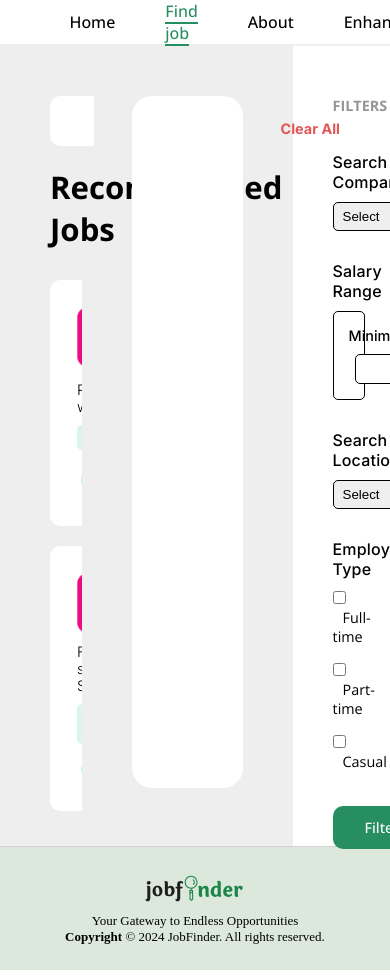
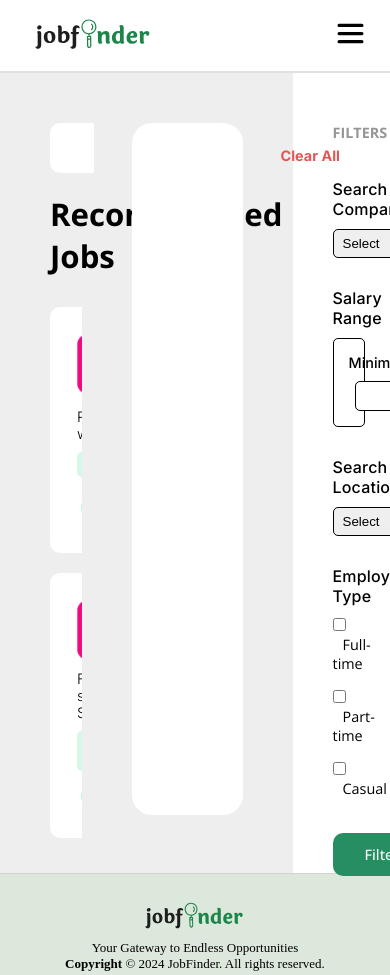
Before and after one commit to Davidangga/job-marketplace-website, a plain HTML site: page jobs.html in a window 390 px wide. Shown: the top 975 px of the page. Drawn offline with nearby package versions, Linux system fonts and the light colour scheme.

Commit message:
navbar responsiveness

```diff
--- a/jobs.html
+++ b/jobs.html
@@ -10,12 +10,15 @@
     <title>Jobs Marketplace</title>
 
     <link rel="stylesheet" href="styles/style.css">
+    <link rel="stylesheet" href="styles/responsive.css" media="screen and (max-width: 480px)">
+
 </head>
 <body>
     <!-- semantic header for encapsulate navigation menu link -->
     <header>
         <nav>
             <a href="index.html" class="logo"><img src="images/logo.svg" alt="company logo"></a>
+            <input type="checkbox" id="hamburger-toggle">
             <ul class="list-menu">
                 <li><a href="index.html" class="menu">Home</a></li>
                 <!-- link-activate represent current activated menu link -->
@@ -23,6 +26,7 @@
                 <li><a href="about.html" class="menu">About</a></li>
                 <li><a href="enhancements.html" class="menu">Enhancements</a></li>
             </ul>
+            <label id="hamburger-btn" for="hamburger-toggle"><img src="images/hamburgerbtn.svg" alt="hamburger icon"></label>
         </nav>
     </header>
     <!-- semantic main store the main contents of this page-->
@@ -31,7 +35,7 @@
         <!-- article semantic willb e use for job previews and job details-->
         <article id="job-search-left">
             <div id="job-search-scrollable">
-                <form id="job-search" action="https://mercury.swin.edu.au/it000000/formtest.php">
+                <form id="job-search" action="https://mercury.swin.edu.au/it000000/formtest.php" method="post">
                     <input id="search-bar" type="text" placeholder="Seach job by role..." name="jobSearch">
                     <input id= "search-btn" type="submit" value="">
                 </form>
@@ -42,20 +46,27 @@
 
                 <!-- job preview -->
                 <section id="job-preview-container">
+                    <!-- each job previw will be place within a tag for hyperlink to activate the corresponding job detail -->
                     <a class="job-preview" href="#content-1">
+                        <!-- job preview title with image, title, company, and job reference -->
                         <div class="job-preview-title">
                             <img src="images/Logo-seek.png" alt="company logo">
                             <div class="job-preview-role">
-                                <h2>Technical Support Officer</h2>
+                                <h2>Technical Support Officer <span class="job-reference">JOB001</span></h2>
                                 <h3>Balance Recruitment</h3>
                             </div>
                         </div>
+                        <!-- job descritption -->
                         <p class="job-preview-desc">Responding to business problem with technical knowledge...</p>
+
+                        <!-- job top 3 skills -->
                         <div class="job-preview-skills">
                             <div class="job-skill">Azure</div>
                             <div class="job-skill">Cloud</div>
                             <div class="job-skill">Microsoft</div>
                         </div>
+
+                        <!-- job others information: location, type, and salary -->
                         <div class="job-preview-others">
                             <h4 class="job-preview-location"><img src="images/location-icon.svg" alt="location"> Sydney, NSW</h4>
                             <h4 class="job-preview-type">Full time</h4>
@@ -67,7 +78,7 @@
                         <div class="job-preview-title">
                             <img src="images/Logo-seek.png" alt="company logo">
                             <div class="job-preview-role">
-                                <h2>IT Support</h2>
+                                <h2>IT Support  <span class="job-reference">JOB001</span></h2>
                                 <h3>Fortech IT Solutions</h3>
                             </div>
                         </div>
@@ -85,21 +96,28 @@
                     </a>
                 </section>
             </div>
-            <!-- job details -->
+
+            <!-- job details section-->
             <section id="job-search-details">
+                <!-- each job detail will be hidden and activate by id targeted from job preview hyperlink -->
                 <div class="job-detail" id="content-1">
+                    <!-- job detail title -->
                     <div class="job-detail-title">
                         <img src="images/Logo-seek.png" alt="company logo">
                         <div class="job-detail-role">
-                            <h2>Technical Support Officer</h2>
+                            <h2>Technical Support Officer  <span class="job-reference">JOB001</span></h2>
                             <h2>Balance Recruitment</h2>
                         </div>
                     </div>
+
+                    <!-- job detail description -->
                     <div class="job-detail-overview">
                         <h3>Role Overview</h3>
                         <p>Responding to business problem with technical knowledge, supporting customer base that are going to be largely increase to 600 current users.
                         </p>
                     </div>
+
+                    <!-- key responsibility on order list -->
                     <div class="job-detail-responsibility">
                         <h3>Key Responsibility</h3>
                         <ol>
@@ -109,6 +127,8 @@
                             <li>Working with the Bioinformatics Systems Specialist to help improve software development practices within the Bioinformatics team.</li>
                         </ol>
                     </div>
+
+                    <!-- job attributes on unordered list-->
                     <div class="job-detail-skills">
                         <h3>Essential Attributes</h3>
                         <ul>
@@ -135,6 +155,8 @@
                             <li>Experience with High Performance Computing (HPC) clusters and job scheduling systems.</li>
                         </ul>
                     </div>
+
+                    <!-- job other details -->
                     <div class="job-detail-other">
                         <h3>Roles Detail</h3>
                         <div class="others-container">
@@ -152,6 +174,8 @@
                             </div>
                         </div>
                     </div>
+
+                    <!-- job action for link to actual website and apply -->
                     <div class="job-detail-action">
                         <a href="https://www.seek.com.au/job/73975782?ref=search-standalone&type=standout#sol=7de1984372eafeacef6d609bc07521f169eba58d">Link to Source</a>
                         <a href="apply.html">Submit a Proposal</a>
@@ -163,7 +187,7 @@
                     <div class="job-detail-title">
                         <img src="images/Logo-seek.png" alt="company logo">
                         <div class="job-detail-role">
-                            <h2>IT Support</h2>
+                            <h2>IT Support  <span class="job-reference">JOB001</span></h2>
                             <h2>Fortech IT Solutions</h2>
                         </div>
                     </div>
@@ -222,7 +246,7 @@
             </section>
         </article>
 
-        <!-- aside on right for jon filters -->
+        <!-- aside on right for job filters -->
         <aside id="job-search-right">
             <h1>FILTERS</h1>
             <form action="https://mercury.swin.edu.au/it000000/formtest.php" method="POST">
--- /dev/null
+++ b/styles/responsive.css
@@ -0,0 +1,54 @@
+@media screen and (max-width:480px) {
+    /* navigation hamburger button */
+    /* nav{
+        box-shadow: none;
+    } */
+    nav{
+        position: relative;
+        justify-content: space-between;
+        align-items: center;
+    }
+    nav .logo{
+        width: 35%;
+        margin: 15px;
+        padding-left: 20px;
+    }
+    nav .list-menu{
+        margin: 0;
+        align-items: center;
+        display: flex;
+        flex-direction: column;
+        position: absolute;
+        background-color: white;
+        width: 100%;
+        top: 65px;
+        padding-left: 35px;
+        padding-top: 20px;
+        z-index: -1;
+        box-shadow: 0 2px 0 rgba(211, 211, 211, 0.504);
+        transform: translateY(-150%);
+        transition: all 0.5s;
+    }
+
+    nav .list-menu li{
+        margin-bottom: 20px;
+        font-size: 1.2em;
+    }
+
+    nav #hamburger-btn{
+        display: block;
+        width: 10%;
+        height: fit-content;
+        cursor: pointer;
+        margin-right: 20px;
+    }
+
+    nav #hamburger-btn img{
+        width: 100%;
+    }
+
+    nav #hamburger-toggle:checked ~ .list-menu{
+        transform: translateY(0);
+    }
+
+}
--- a/styles/style.css
+++ b/styles/style.css
@@ -4,12 +4,16 @@ Student ID: [103507067]
 Puprpose: Styling Job pages, Navigation bar, and Footer
 */
 
+/*  font import from google Inter and open sans */
 @import url('https://fonts.googleapis.com/css2?family=Inter:wght@100..900&family=Open+Sans:ital,wght@0,300..800;1,300..800&display=swap');
 
+/* creating root varible to be used later on */
 :root{
     --font-family-primary: "Open Sans", sans-serif;
     --font-family-secondary: "Inter", sans-serif;
 }
+
+/* applied box model with 0 margin and padding for getting true size of element */
 *{
     margin: 0;
     padding: 0;
@@ -24,9 +28,13 @@ nav{
     max-width: 1600px;
     background-color: white;
     display: flex;
-    border-bottom: none;
     box-shadow: 0 2px 0 rgba(211, 211, 211, 0.504);
+    /* # z index to make sure the nav bar will not be covered */
     z-index: 100;
+}
+
+nav #hamburger-btn, nav #hamburger-toggle{
+    display: none;
 }
 
 .list-menu{
@@ -46,16 +54,13 @@ nav{
     color: black;
     transition: all 0.1s;
 }
-
-.list-menu .menu:hover {
+/* under hover a link will create a line under it */
+/* the same style applied for currently active menu */
+.list-menu .menu:hover, .list-menu .menu#link-active{
     color: #278E61;
     border-bottom: 2px solid #278E61;
 }
 
-.list-menu .menu#link-active{
-    color: #278E61;
-    border-bottom: 2px solid #278E61;
-}
 .logo{
     width: 10%;
     margin: 10px 0;
@@ -65,9 +70,10 @@ nav{
     width: 100%;
 }
 
-/* Jobs page style Author: David Anggawijaya*/
+/* SECTION STYLE: Jobs page style*/
 
 #job-page-section{
+    /* max width is set equal to laptop screen size to prevent child elements from spreading on larger size */
     max-width: 1600px;
     padding-top: 2px;
     margin: auto;
@@ -75,13 +81,14 @@ nav{
     height: 95vh;
 }
 
+/* job section left side for job positions */
 #job-search-left{
     display: flex;
     width: 75%;
     float: left;
 }
 
-/*  */
+/* job left side split into two part, first is job preview with 45% witdh */
 #job-search-scrollable{
     padding: 50px;
     padding-bottom: 0px;
@@ -96,8 +103,10 @@ nav{
     margin-bottom: 20px;
 }
 
+/* style for search bar on job preview side */
 #job-search-scrollable #search-bar{
     width: 85%;
+    /* purpose of transparent border so that on focus animation the element size won't grow */
     border: 2px solid transparent;
     border-radius: 10px 0 0 10px;
     font-family: var(--font-family-primary);
@@ -107,11 +116,13 @@ nav{
     transition: all 0.2s;
 }
 
+/* under focus search bar transparent border turn green */
 #job-search-scrollable #search-bar:focus{
     border: 2px solid #278E61;
     border-right: none;
 }
 
+/* background image used for search button */
 #job-search-scrollable #search-btn{
     background: url("images/search-icon.svg") no-repeat;
     background-color: #278E61;
@@ -125,6 +136,7 @@ nav{
 }
 
 #section-title{
+    /* #signle shorthand for font */
     font: normal normal 700 1.3em/normal var(--font-family-primary);
     display: flex;
     align-items: center;
@@ -132,6 +144,7 @@ nav{
 }
 
 #section-title #total-jobs{
+    /* #signle shorthand for font */
     font: normal normal 600 0.7em/normal var(--font-family-primary);
     background-color:white;
     padding: 5px 20px;
@@ -140,6 +153,7 @@ nav{
     border: 1px solid black;
 }
 
+/* Below are all simple styling for managing size, positio, and color of each job position preview  */
 #job-preview-container{
     height: 65vh;
     margin-top: 30px;
@@ -233,18 +247,19 @@ nav{
     font-weight: 700;
 }
 
-.content{
-    display: none;
+#job-page-section .job-reference{
+    background-color: lightgrey;
+    font-family: var(--font-family-secondary);
+    font-size: small;
+    padding: 5px;
+    border-radius: 5px;
+    font-weight: 600;
 }
 
-.content:target{
-    display: block;
-}
-
-/* Aside filteration style */
-
+/* Aside right 25% width */
 #job-search-right{
     width: 25%;
+    /* enforcing float right so it will take space on the right not below the previous elements */
     float: right;
     height: 100%;
     background-color: white;
@@ -264,6 +279,7 @@ nav{
     border: none;
     background: transparent;
     cursor: pointer;
+    /* button reset need to be on right side of aside */
     float: right;
     font: normal normal 700 0.9em/normal var(--font-family-secondary);
     color: rgb(226, 86, 86);
@@ -277,6 +293,7 @@ nav{
 }
 
 #job-search-right .filterby-title{
+    /* float right clear so the placement not affected by previous right float */
     clear: right;
     font: normal normal 500 1em/normal var(--font-family-secondary);
     letter-spacing: 0.2px;
@@ -335,6 +352,7 @@ nav{
 }
 
 #employment-type-container{
+    /* single shorthand font */
     font: normal normal 400 0.9em/normal var(--font-family-primary);
 }
 
@@ -375,14 +393,19 @@ nav{
     overflow: scroll;
 }
 
+/* Below are style for job details located in the middle part of the screen */
+
+/* default set to no display */
 #job-search-details .job-detail{
     display: none;
     padding: 30px;
 }
 
+/* when user clicked on job preview, job detail is shown */
 #job-search-details .job-detail:target{
     display: block;
 }
+
 
 #job-search-details .job-detail-title{
     display: flex;
@@ -395,6 +418,7 @@ nav{
     margin-right: 15px;
 }
 
+/* first h2 title on job detail will be larger size */
 #job-search-details .job-detail-title h2:first-child{
     font: normal normal 400 1.5em/normal var(--font-family-primary);
 }
@@ -481,6 +505,7 @@ nav{
     justify-content: space-evenly;
 }
 
+/* style for link button on job detail */
 #job-search-details .job-detail-action a{
     text-decoration: none;
     color: black;
@@ -499,6 +524,7 @@ nav{
 }
 
 
+/* the last child is submit button */
 #job-search-details .job-detail-action a:last-child{
     background-color: #278E61;
     color: white;
@@ -1096,7 +1122,8 @@ Purpose: Styling About page*/
     margin-top: 120px;
 }
 
-#team-profile-section .card:hover, #team-profile-section .card:active {
+/* Animation for profile hover, card size increase with image becomigng transparent*/
+#team-profile-section .card:hover{
     transform: scale(1.1);
 }
 
```
Also changed, not shown: about.html (+19 -3 lines), apply.html (+3 -0 lines), enhancements.html (+3 -0 lines), index.html (+3 -0 lines), images/hamburgerbtn.svg (added).
